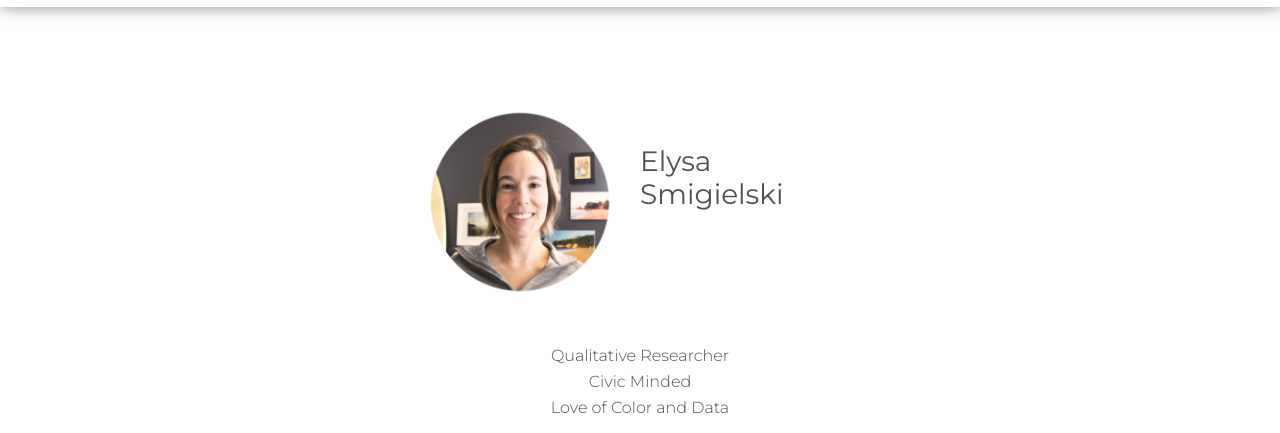
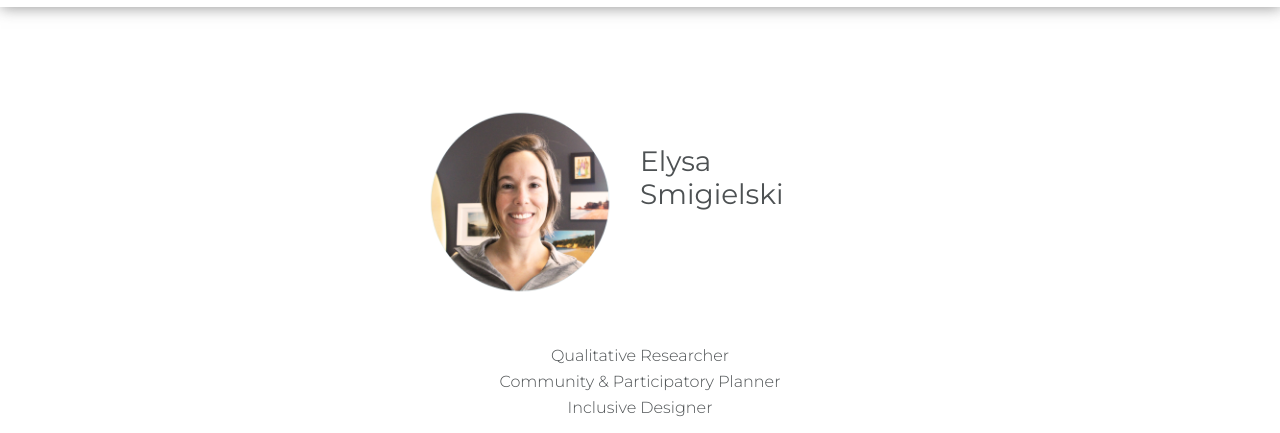
Before and after one commit to elysa-ux/Portfolio-Site, a plain HTML site: page index.html in a window 1280 px wide. Shown: the part 74-507 px from the top of the page. Drawn offline with nearby package versions, Linux system fonts and the light colour scheme.

Commit message:
Index tagline update

```diff
--- a/index.html
+++ b/index.html
@@ -64,7 +64,7 @@
             <p></p>
           </div>
         </div>
-        <p>Qualitative Researcher <br> Civic Minded <br> Love of Color and Data </p>
+        <p>Qualitative Researcher <br> Community & Participatory Planner <br> Inclusive Designer</p>
       </div>
     </div>
 
```
